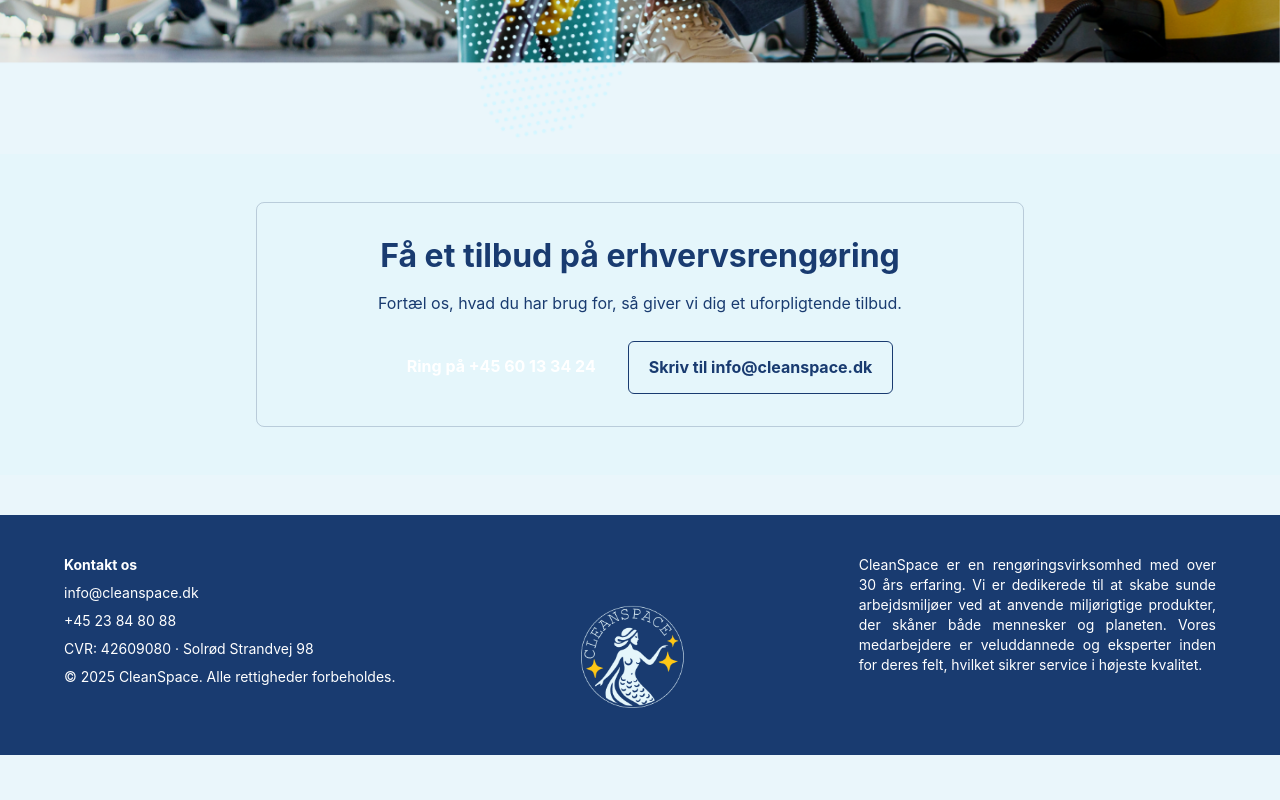
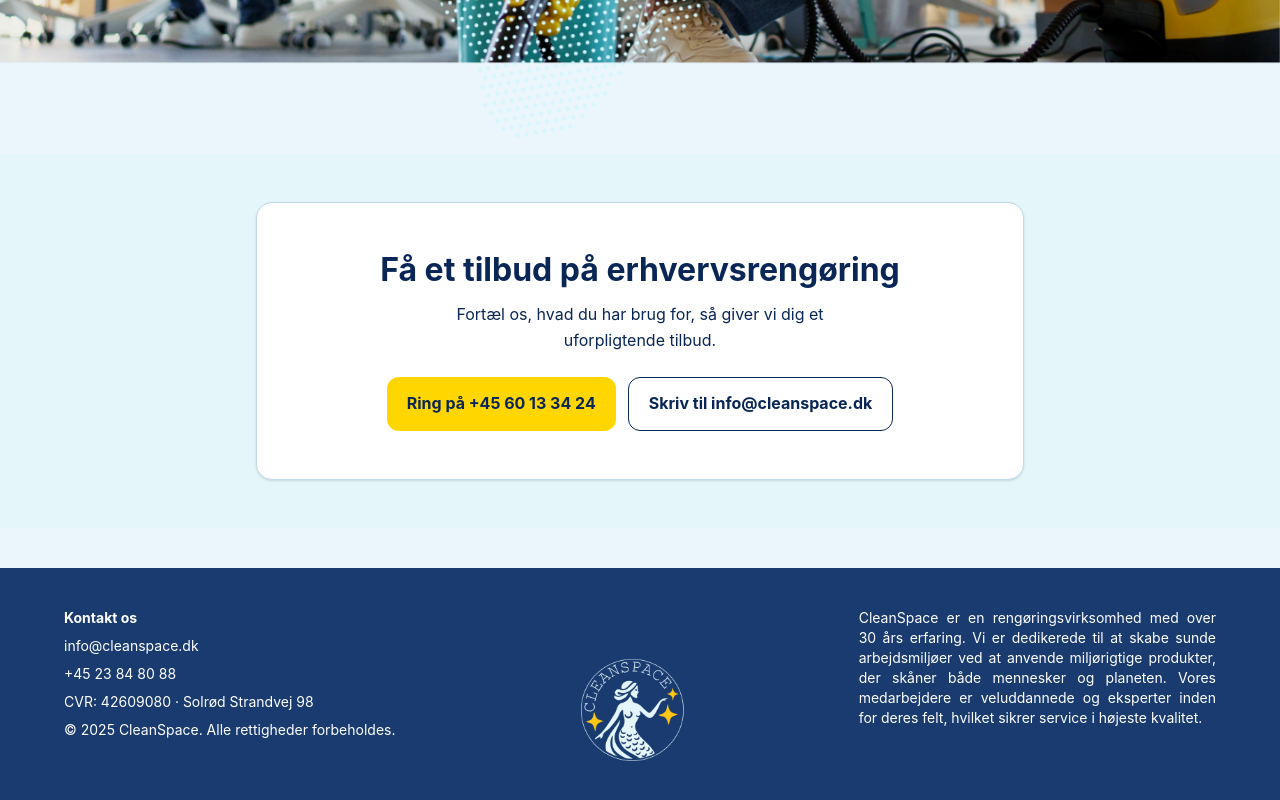
Before and after one commit to Julievogh/cleanspace-newsite, a Next.js app: page / in a window 1280 px wide. Shown: the part 3493-4293 px from the top of the page. Before the commit the page ends 4248 px from the top, so only its background shows below. Built offline with nearby package versions, Linux system fonts and the light colour scheme.

Commit message:
Opdater forsidebillede og kontaktsektion

```diff
--- a/app/components/ContactForm.jsx
+++ b/app/components/ContactForm.jsx
@@ -1,26 +1,26 @@
 export default function ContactForm() {
   return (
     <section id="contact" className="scroll-mt-24 bg-[#E5F6FB] px-4 py-12">
-      <div className="mx-auto max-w-3xl rounded-lg border border-[#0a265633] p-8 text-center text-brand-blue">
-        <h2 className="text-2xl font-bold">
+      <div className="mx-auto max-w-3xl rounded-2xl border border-[#C1DCE7] bg-white px-6 py-9 text-center text-[#0A2656] shadow-sm sm:px-10 sm:py-12">
+        <h2 className="text-2xl font-bold sm:text-3xl">
           Få et tilbud på erhvervsrengøring
         </h2>
 
-        <p className="mt-3">
+        <p className="mx-auto mt-3 max-w-md leading-relaxed">
           Fortæl os, hvad du har brug for, så giver vi dig et uforpligtende tilbud.
         </p>
 
-        <div className="mt-6 flex flex-wrap justify-center gap-3">
+        <div className="mt-6 flex flex-col justify-center gap-3 sm:flex-row">
           <a
             href="tel:+4560133424"
-            className="rounded-md bg-brand-blue px-5 py-3 font-bold text-white"
+            className="inline-flex min-h-12 items-center justify-center rounded-xl bg-[#FFD600] px-5 py-3 font-bold text-[#0A2656] hover:bg-[#FFE34D] focus-visible:outline-2 focus-visible:outline-offset-4 focus-visible:outline-[#0A2656]"
           >
             Ring på +45 60 13 34 24
           </a>
 
           <a
             href="mailto:info@cleanspace.dk?subject=Tilbud%20p%C3%A5%20erhvervsreng%C3%B8ring"
-            className="rounded-md border border-brand-blue px-5 py-3 font-bold"
+            className="inline-flex min-h-12 items-center justify-center rounded-xl border border-[#0A2656] px-5 py-3 font-bold text-[#0A2656] hover:bg-[#E5F6FB] focus-visible:outline-2 focus-visible:outline-offset-4 focus-visible:outline-[#0A2656]"
           >
             Skriv til info@cleanspace.dk
           </a>
@@ -29,185 +29,3 @@ export default function ContactForm() {
     </section>
   );
 }
-
-// Tidligere kontaktformular med Turnstile
-// "use client";
-//
-// import Script from "next/script";
-// import { useEffect, useRef, useState } from "react";
-//
-// const SITE_KEY = process.env.NEXT_PUBLIC_TURNSTILE_SITE_KEY;
-//
-// const subjects = [
-//   ["Tilbud", "Bestil et gratis tilbud"],
-//   ["Erhvervsreng├©ring", "Erhvervsreng├©ring"],
-//   ["Hovedreng├©ring", "Hovedreng├©ring"],
-//   ["Vinduespolering", "Vinduespolering"],
-//   ["Trappevask", "Trappevask"],
-//   ["Flyttereng├©ring", "Flyttereng├©ring"],
-//   ["Sp├©rgsm├Ñl", "Sp├©rgsm├Ñl"],
-//   ["Job", "Job"],
-//   ["Andet", "Andet"],
-// ];
-//
-// export default function ContactForm() {
-//   const widgetContainer = useRef(null);
-//   const widgetId = useRef(null);
-//   const [scriptReady, setScriptReady] = useState(false);
-//   const [token, setToken] = useState("");
-//   const [loading, setLoading] = useState(false);
-//   const [status, setStatus] = useState("");
-//   const [widgetError, setWidgetError] = useState(false);
-//
-//   useEffect(() => {
-//     if (!scriptReady || !SITE_KEY || !widgetContainer.current) return;
-//
-//     const turnstile = window.turnstile;
-//     widgetId.current = turnstile.render(widgetContainer.current, {
-//       sitekey: SITE_KEY,
-//       action: "contact",
-//       callback: (newToken) => {
-//         setToken(newToken);
-//         setWidgetError(false);
-//       },
-//       "expired-callback": () => setToken(""),
-//       "error-callback": () => {
-//         setToken("");
-//         setWidgetError(true);
-//       },
-//     });
-//
-//     return () => {
-//       turnstile.remove(widgetId.current);
-//       widgetId.current = null;
-//     };
-//   }, [scriptReady]);
-//
-//   async function handleSubmit(event) {
-//     event.preventDefault();
-//     if (loading || !token) return;
-//
-//     const form = event.currentTarget;
-//     const fields = Object.fromEntries(new FormData(form));
-//     delete fields["cf-turnstile-response"];
-//
-//     setLoading(true);
-//     setStatus("");
-//
-//     try {
-//       const response = await fetch("/api/contact", {
-//         method: "POST",
-//         headers: { "Content-Type": "application/json" },
-//         body: JSON.stringify({ ...fields, token }),
-//       });
-//
-//       const result = await response.json();
-//       if (!response.ok) {
-//         setStatus(result.error || "Beskeden kunne ikke sendes. Pr├©v igen.");
-//         return;
-//       }
-//
-//       form.reset();
-//       setStatus("Tak for din besked. Vi kontakter dig inden for 1ÔÇô2 hverdage.");
-//     } catch {
-//       setStatus("Beskeden kunne ikke sendes. Pr├©v igen, eller kontakt os direkte.");
-//     } finally {
-//       setToken("");
-//       if (widgetId.current !== null) window.turnstile.reset(widgetId.current);
-//       setLoading(false);
-//     }
-//   }
-//
-//   return (
-//     <section id="contact" className="bg-[#E5F6FB] px-4 py-12">
-//       {SITE_KEY && (
-//         <Script
-//           src="https://challenges.cloudflare.com/turnstile/v0/api.js?render=explicit"
-//           strategy="afterInteractive"
-//           onReady={() => setScriptReady(true)}
-//           onError={() => setWidgetError(true)}
-//         />
-//       )}
-//
-//       <div className="mx-auto w-full max-w-3xl rounded-lg border border-[#0a265633] p-8">
-//         <h2 className="mb-4 text-center text-2xl font-bold text-[var(--brand-blue)]">
-//           F├Ñ et tilbud p├Ñ erhvervsreng├©ring
-//         </h2>
-//
-//         <form onSubmit={handleSubmit} aria-busy={loading}>
-//           <fieldset
-//             disabled={loading}
-//             className="grid min-w-0 grid-cols-1 gap-4 md:grid-cols-2"
-//           >
-//             <input type="hidden" name="website" defaultValue="" />
-//
-//             <div>
-//               <label htmlFor="company">Firma</label>
-//               <input id="company" name="company" className="form-input"
-//                 autoComplete="organization" maxLength={150} />
-//             </div>
-//
-//             <div>
-//               <label htmlFor="name">Kontaktperson</label>
-//               <input id="name" name="name" className="form-input"
-//                 autoComplete="name" maxLength={120} required />
-//             </div>
-//
-//             <div>
-//               <label htmlFor="phone">Telefon</label>
-//               <input id="phone" name="phone" type="tel" className="form-input"
-//                 autoComplete="tel" maxLength={40} />
-//             </div>
-//
-//             <div>
-//               <label htmlFor="email">E-mail</label>
-//               <input id="email" name="email" type="email" className="form-input"
-//                 autoComplete="email" maxLength={254} required />
-//             </div>
-//
-//             <div className="md:col-span-2">
-//               <label htmlFor="subject">Hvad drejer henvendelsen sig om?</label>
-//               <select id="subject" name="subject" className="form-input"
-//                 defaultValue="" required>
-//                 <option value="" disabled>V├ªlg en mulighed</option>
-//                 {subjects.map(([value, label]) => (
-//                   <option key={value} value={value}>{label}</option>
-//                 ))}
-//               </select>
-//             </div>
-//
-//             <div className="md:col-span-2">
-//               <label htmlFor="message">Bem├ªrkning</label>
-//               <textarea id="message" name="message" rows={4}
-//                 className="form-input" maxLength={3000} required />
-//             </div>
-//
-//             <div className="md:col-span-2">
-//               <div ref={widgetContainer} />
-//               {(!SITE_KEY || widgetError) && (
-//                 <p role="status" className="mt-2 text-sm">
-//                   Bekr├ªftelsen kunne ikke indl├ªses. Genindl├ªs siden, eller skriv til{" "}
-//                   <a className="underline" href="mailto:info@cleanspace.dk">
-//                     info@cleanspace.dk
-//                   </a>.
-//                 </p>
-//               )}
-//             </div>
-//
-//             <div className="text-center md:col-span-2">
-//               <button
-//                 type="submit"
-//                 disabled={loading || !token}
-//                 className="rounded-md bg-[var(--brand-blue)] px-6 py-2 font-bold text-white shadow hover:bg-[#0C356A] disabled:opacity-50"
-//               >
-//                 {loading ? "SenderÔÇª" : "Send besked"}
-//               </button>
-//             </div>
-//           </fieldset>
-//         </form>
-//
-//         <p className="mt-4 text-center text-sm" role="status">{status}</p>
-//       </div>
-//     </section>
-//   );
-// }
```
